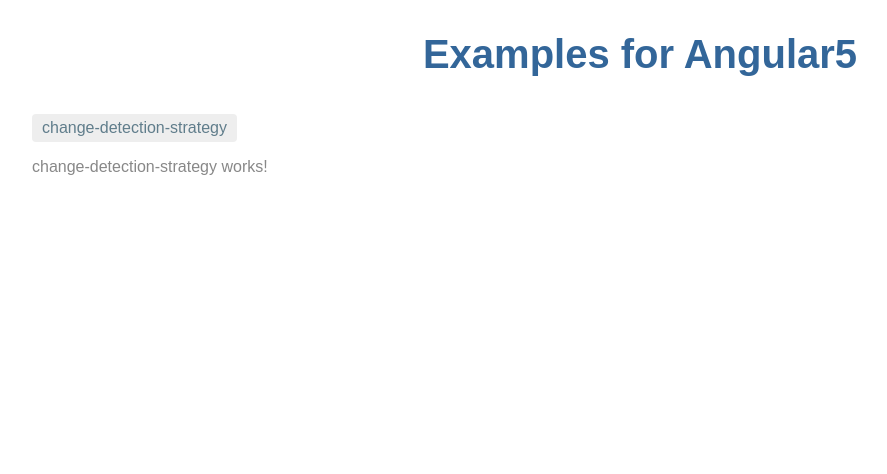
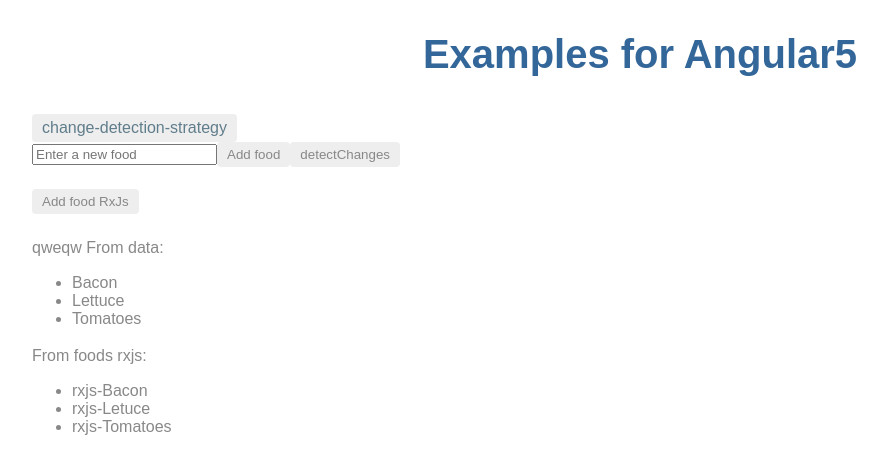
Before and after one commit to kicaj29/angular5-examples, an Angular app: page /change-detection-strategy in a window 1280 px wide. Shown: the top 474 px of the page, without its empty margins (0-887 px from the left). Built offline with nearby package versions, Linux system fonts and the light colour scheme.

Commit message:
Change detection example update

```diff
--- a/src/app/change-detection-strategy/change-detection-strategy.component.html
+++ b/src/app/change-detection-strategy/change-detection-strategy.component.html
@@ -1,3 +1,8 @@
-<p>
-  change-detection-strategy works!
-</p>
+<input #newFood type="text" placeholder="Enter a new food">
+<button (click)="addFood(newFood.value)">Add food</button>
+<button (click)="refresh()">detectChanges</button>
+<br>
+<br>
+<button (click)="addFoodRxjs(newFood.value)">Add food RxJs</button>
+
+<child [data]="foods" [dataFromRxJs]="foodsObservable" #childComponent></child>
--- a/src/app/change-detection-strategy/change-detection-strategy.component.ts
+++ b/src/app/change-detection-strategy/change-detection-strategy.component.ts
@@ -1,4 +1,6 @@
-import { Component, OnInit } from '@angular/core';
+import { Component, OnInit, ViewChild } from '@angular/core';
+import { ChildComponent } from './child/child.component';
+import { BehaviorSubject } from 'rxjs/BehaviorSubject';
 
 @Component({
   selector: 'change-detection-strategy',
@@ -7,9 +9,28 @@
 })
 export class ChangeDetectionStrategyComponent implements OnInit {
 
+  @ViewChild('childComponent') child: ChildComponent;
+
+  foods = ['Bacon', 'Lettuce', 'Tomatoes'];
+
+  foodsObservable = new BehaviorSubject(['rxjs-Bacon', 'rxjs-Letuce', 'rxjs-Tomatoes']);
+
+  addFood(food) {
+
+    this.foods.push(food);
+    //this.foods = [...this.foods, food];
+  }
+
+  addFoodRxjs(food) {
+    this.foodsObservable.next(food);
+  }
+
   constructor() { }
 
   ngOnInit() {
   }
 
+  refresh(){
+    this.child.refresh();
+  }
 }
--- a/src/app/change-detection-strategy/change-detection-strategy.module.ts
+++ b/src/app/change-detection-strategy/change-detection-strategy.module.ts
@@ -2,12 +2,13 @@
 import { CommonModule } from '@angular/common';
 import { ChangeDetectionStrategyComponent } from './change-detection-strategy.component';
 import { routing } from './change-detection-strategy.routing';
+import { ChildComponent } from './child/child.component';
 
 @NgModule({
   imports: [
     CommonModule,
     routing
   ],
-  declarations: [ChangeDetectionStrategyComponent]
+  declarations: [ChangeDetectionStrategyComponent, ChildComponent]
 })
 export class ChangeDetectionStrategyModule { }
--- /dev/null
+++ b/src/app/change-detection-strategy/child/child.component.html
@@ -0,0 +1,10 @@
+<br>
+<br>qweqw
+<label>From data:</label>
+<ul>
+  <li *ngFor="let item of data">{{ item }}</li>
+</ul>
+<label>From foods rxjs:</label>
+<ul>
+  <li *ngFor="let item of foods">{{ item }}</li>
+</ul>
--- /dev/null
+++ b/src/app/change-detection-strategy/child/child.component.ts
@@ -0,0 +1,30 @@
+import { ChangeDetectionStrategy, ChangeDetectorRef, Component, Input, OnInit } from '@angular/core';
+import { Observable } from 'rxjs/Observable';
+
+@Component({
+  selector: 'child',
+  templateUrl: './child.component.html',
+  styleUrls: ['./child.component.css'],
+  changeDetection: ChangeDetectionStrategy.OnPush
+})
+export class ChildComponent implements OnInit {
+
+  constructor(private cd: ChangeDetectorRef) { }
+
+  @Input() data: string[];
+
+  @Input() dataFromRxJs: Observable<any>;
+  foods: string[] = [];
+
+  ngOnInit() {
+    this.dataFromRxJs.subscribe(food => {
+      this.foods = [...this.foods, ...food];
+      //this.cd.markForCheck();
+      this.cd.detectChanges();
+    });
+  }
+
+  refresh() {
+    this.cd.detectChanges();
+  }
+}
```
Also changed, not shown: src/app/change-detection-strategy/child/child.component.css (added), 2 other files (tests, documents, lock files or other folders).
